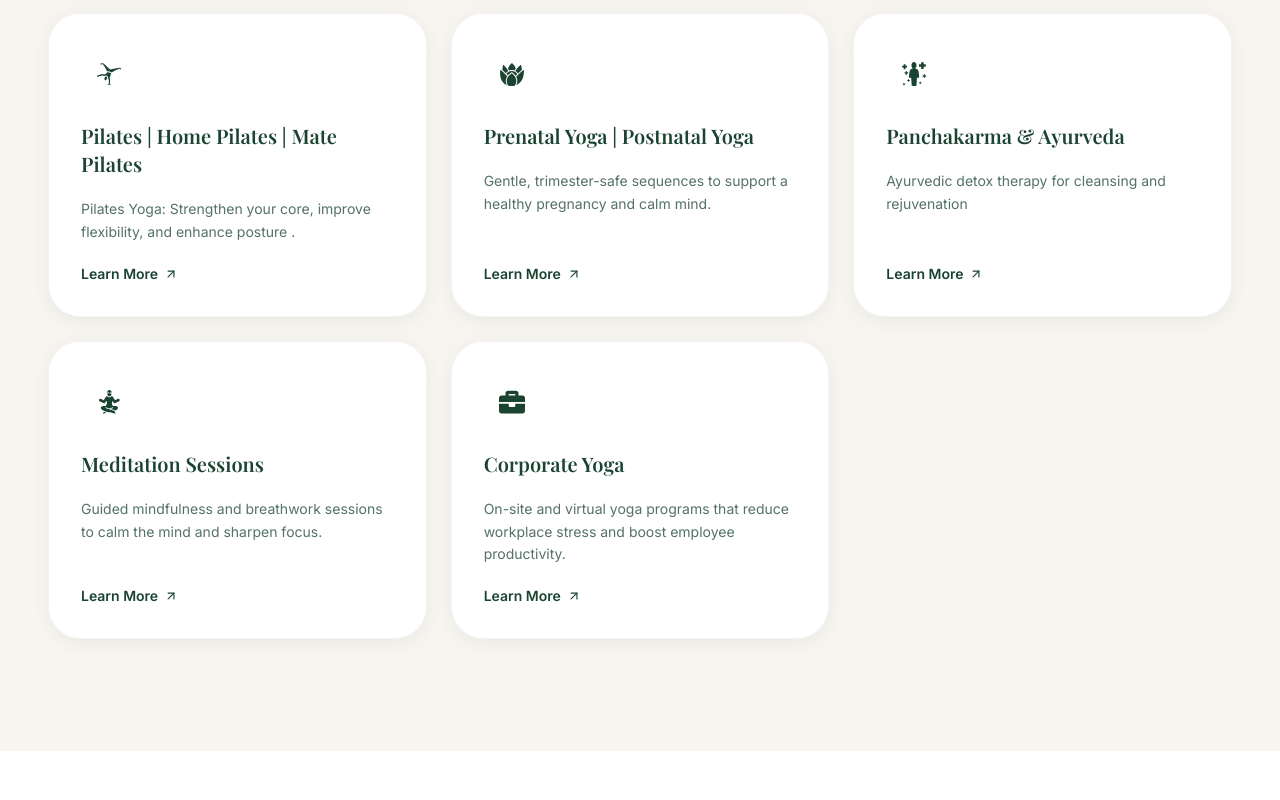
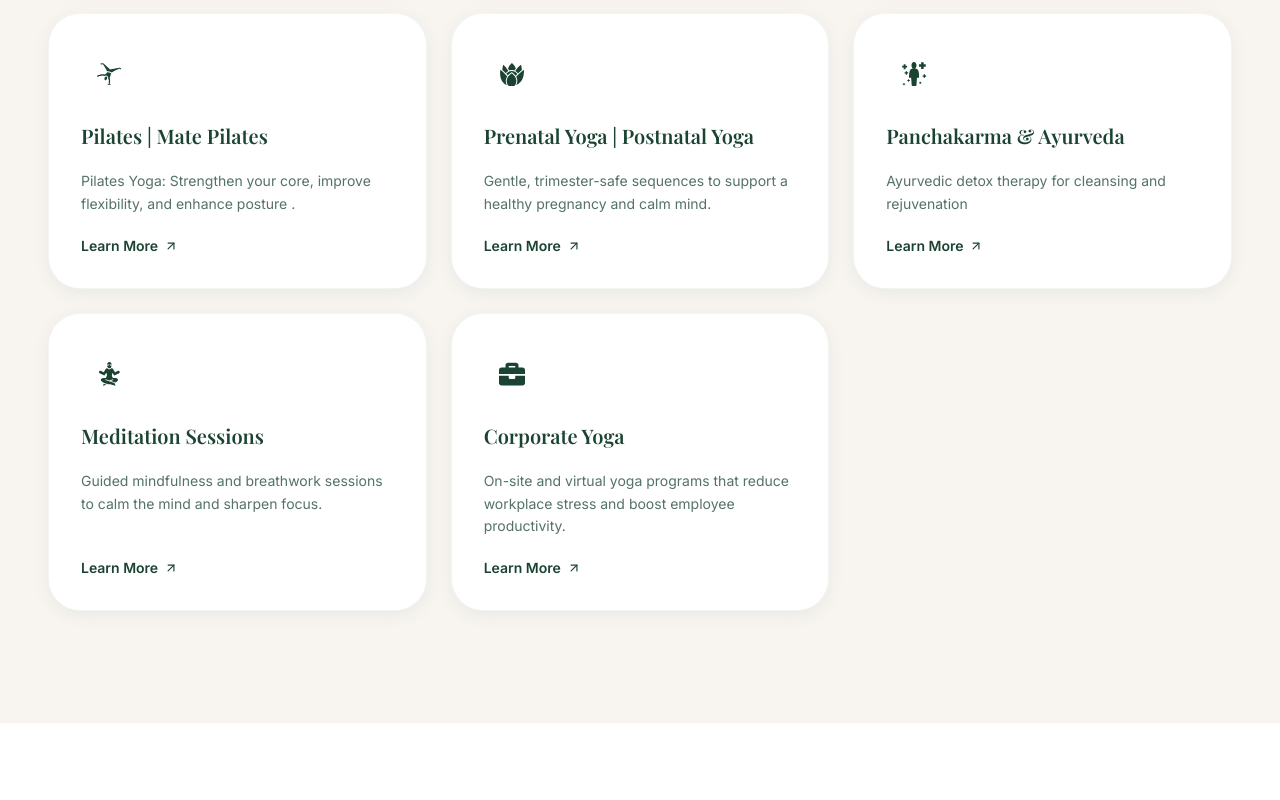
Before and after one commit to StackNomad06/YogaProject, a React (Vite) app: page / in a window 1280 px wide. Shown: the part 2560-3360 px from the top of the page. Built offline with nearby package versions, Linux system fonts and the light colour scheme.

Commit message:
Your commit message

```diff
--- a/src/data/services.js
+++ b/src/data/services.js
@@ -40,7 +40,7 @@ export const services = [
  {
     slug: 'Pilates ',
     icon: GiBodyBalance,
-    title: 'Pilates | Home Pilates | Mate Pilates',
+    title: 'Pilates  | Mate Pilates',
     shortDescription:
       'Pilates Yoga: Strengthen your core, improve flexibility, and enhance posture .',
     description:
```
